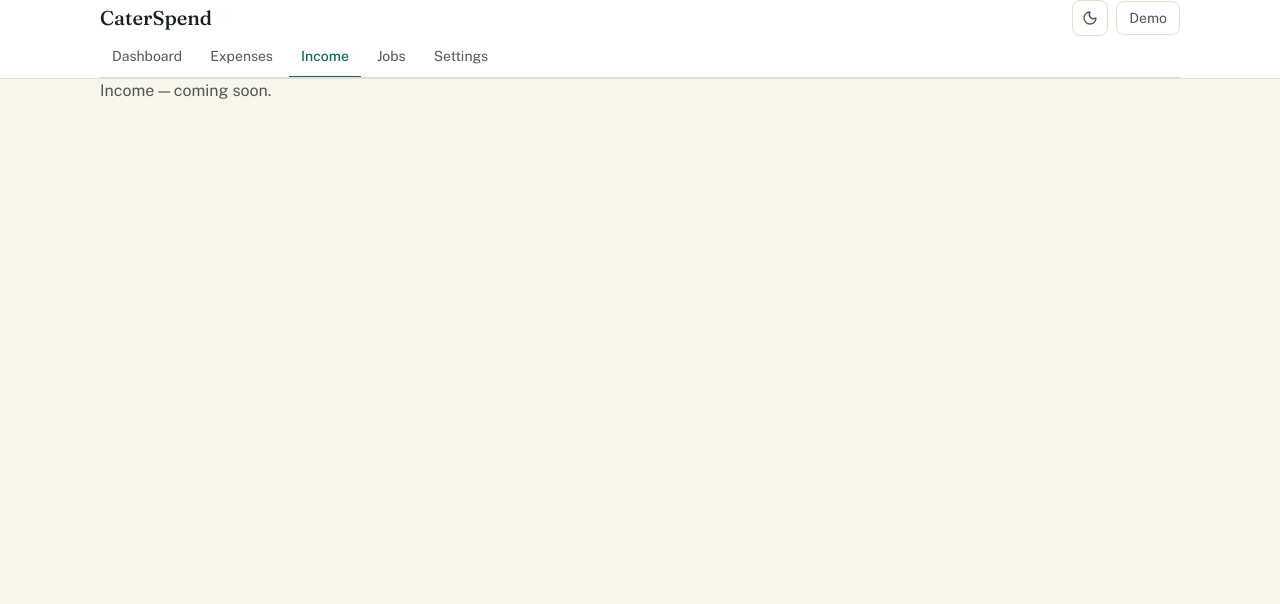
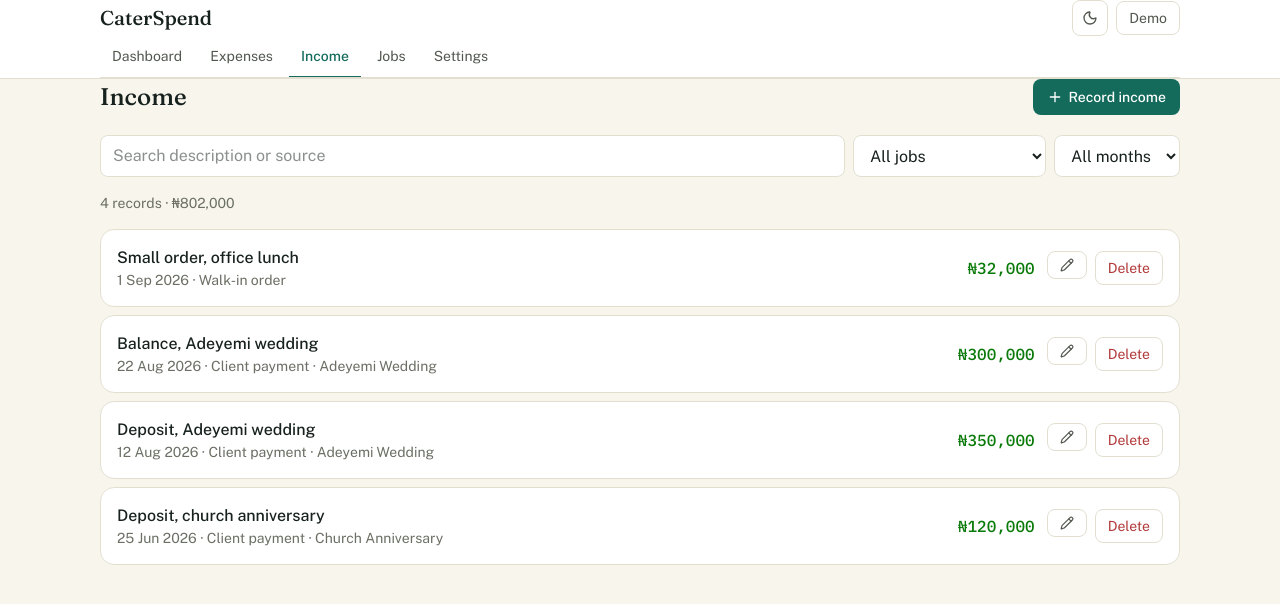
Before and after one commit to lincolndemo/CaterSpend, a Next.js app: page /income in a window 1280 px wide. Shown: the top 604 px of the page. Built offline with nearby package versions, Linux system fonts and the light colour scheme.

Commit message:
feat: income create, edit, delete, list and filters
Co-Authored-By: Claude Opus 5 <noreply@anthropic.com>

```diff
--- a/app/(app)/income/page.tsx
+++ b/app/(app)/income/page.tsx
@@ -1,3 +1,29 @@
-export default function IncomePage() {
-  return <p className="text-[var(--ink-600)]">Income — coming soon.</p>;
+import { Plus } from 'lucide-react';
+import { Dialog } from '@/components/ui/Dialog';
+import { IncomeForm } from '@/components/income/IncomeForm';
+import { IncomeList } from '@/components/income/IncomeList';
+import { loadWorkspace } from '@/lib/data';
+
+export default async function IncomePage() {
+  const { income, jobs } = await loadWorkspace();
+
+  return (
+    <div className="grid gap-5">
+      <div className="flex items-center justify-between">
+        <h1 className="font-[family-name:var(--font-display)] text-2xl">Income</h1>
+        <Dialog
+          title="Record income"
+          trigger={
+            <button className="flex items-center gap-1.5 rounded-lg bg-[var(--accent)] px-3.5 py-2 text-sm font-medium text-white">
+              <Plus size={16} /> Record income
+            </button>
+          }
+        >
+          <IncomeForm mode="create" jobs={jobs} />
+        </Dialog>
+      </div>
+
+      <IncomeList income={income} jobs={jobs} />
+    </div>
+  );
 }
--- /dev/null
+++ b/app/actions/income.ts
@@ -0,0 +1,56 @@
+'use server';
+
+import { revalidatePath } from 'next/cache';
+import { parseIncomeForm, type ActionState } from '@/lib/validation';
+import { DEMO_USER_ID, demoId, store, touch } from '@/lib/demo-store';
+import type { Income } from '@/lib/types';
+
+function refresh() {
+  revalidatePath('/');
+  revalidatePath('/income');
+  revalidatePath('/jobs');
+}
+
+export async function createIncome(_prev: ActionState, fd: FormData): Promise<ActionState> {
+  const parsed = parseIncomeForm(fd);
+  if (!parsed.ok) return { ok: false, error: parsed.error };
+
+  const now = touch();
+  const income: Income = {
+    id: demoId('inc'),
+    user_id: DEMO_USER_ID,
+    ...parsed.value,
+    created_at: now,
+    updated_at: now,
+  };
+  store.income.push(income);
+
+  refresh();
+  return { ok: true };
+}
+
+export async function updateIncome(_prev: ActionState, fd: FormData): Promise<ActionState> {
+  const id = String(fd.get('id') ?? '');
+  if (!id) return { ok: false, error: 'Could not save that income. Try again.' };
+
+  const parsed = parseIncomeForm(fd);
+  if (!parsed.ok) return { ok: false, error: parsed.error };
+
+  const existing = store.income.find((i) => i.id === id);
+  if (!existing) return { ok: false, error: 'Could not save that income. Try again.' };
+
+  Object.assign(existing, parsed.value, { updated_at: touch() });
+
+  refresh();
+  return { ok: true };
+}
+
+export async function deleteIncome(fd: FormData): Promise<void> {
+  const id = String(fd.get('id') ?? '');
+  if (!id) return;
+
+  const index = store.income.findIndex((i) => i.id === id);
+  if (index !== -1) store.income.splice(index, 1);
+
+  refresh();
+}
--- /dev/null
+++ b/components/income/IncomeForm.tsx
@@ -0,0 +1,86 @@
+'use client';
+
+import { useActionState, useEffect } from 'react';
+import { toast } from 'sonner';
+import { closeDialog } from '@/components/ui/Dialog';
+import { Field, inputClass } from '@/components/ui/Field';
+import { SubmitButton } from '@/components/ui/SubmitButton';
+import { createIncome, updateIncome } from '@/app/actions/income';
+import { IDLE_STATE } from '@/lib/validation';
+import { todayISO } from '@/lib/dates';
+import { PAYMENT_METHODS, type Income, type Job } from '@/lib/types';
+
+type Props = {
+  mode: 'create' | 'edit';
+  jobs: Job[];
+  income?: Income;
+};
+
+export function IncomeForm({ mode, jobs, income }: Props) {
+  const action = mode === 'create' ? createIncome : updateIncome;
+  const [state, formAction] = useActionState(action, IDLE_STATE);
+
+  useEffect(() => {
+    if (state.ok) {
+      toast.success(mode === 'create' ? 'Income recorded.' : 'Income updated.');
+      closeDialog();
+    }
+  }, [state, mode]);
+
+  return (
+    <form action={formAction} className="grid gap-4">
+      {income && <input type="hidden" name="id" value={income.id} />}
+
+      <Field label="Date">
+        <input type="date" name="date" required defaultValue={income?.date ?? todayISO()} className={inputClass} />
+      </Field>
+
+      <Field label="Amount (₦)">
+        <input
+          name="amount"
+          inputMode="decimal"
+          required
+          defaultValue={income?.amount ?? ''}
+          placeholder="400000"
+          className={`${inputClass} num`}
+        />
+      </Field>
+
+      <Field label="Description">
+        <input name="description" required defaultValue={income?.description ?? ''} className={inputClass} />
+      </Field>
+
+      <Field label="Job (optional)">
+        <select name="job_id" defaultValue={income?.job_id ?? ''} className={inputClass}>
+          <option value="">No job</option>
+          {jobs.map((j) => (
+            <option key={j.id} value={j.id}>
+              {j.name}
+            </option>
+          ))}
+        </select>
+      </Field>
+
+      <Field label="Received via (optional)">
+        <select name="source" defaultValue={income?.source ?? ''} className={inputClass}>
+          <option value="">Not recorded</option>
+          {PAYMENT_METHODS.map((m) => (
+            <option key={m} value={m}>
+              {m}
+            </option>
+          ))}
+        </select>
+      </Field>
+
+      {state.error && (
+        <p role="alert" className="text-sm text-[var(--critical)]">
+          {state.error}
+        </p>
+      )}
+
+      <div className="flex justify-end">
+        <SubmitButton>{mode === 'create' ? 'Record income' : 'Save changes'}</SubmitButton>
+      </div>
+    </form>
+  );
+}
--- /dev/null
+++ b/components/income/IncomeList.tsx
@@ -0,0 +1,111 @@
+'use client';
+
+import { useMemo, useState } from 'react';
+import { Pencil } from 'lucide-react';
+import { Dialog } from '@/components/ui/Dialog';
+import { ConfirmButton } from '@/components/ui/ConfirmButton';
+import { EmptyState } from '@/components/ui/EmptyState';
+import { inputClass } from '@/components/ui/Field';
+import { IncomeForm } from './IncomeForm';
+import { deleteIncome } from '@/app/actions/income';
+import { filterIncome, type IncomeFilter } from '@/lib/filters';
+import { formatDateShort, formatMonthOptions } from '@/lib/dates';
+import { formatNaira } from '@/lib/money';
+import { sumAmounts } from '@/lib/totals';
+import type { Income, Job } from '@/lib/types';
+
+export function IncomeList({ income, jobs }: { income: Income[]; jobs: Job[] }) {
+  const [filter, setFilter] = useState<IncomeFilter>({ search: '', jobId: 'all', month: 'all' });
+
+  const jobById = useMemo(() => new Map(jobs.map((j) => [j.id, j])), [jobs]);
+  const months = useMemo(() => formatMonthOptions(income.map((i) => i.date)), [income]);
+  const rows = useMemo(() => filterIncome(income, filter), [income, filter]);
+
+  return (
+    <section className="grid gap-4">
+      <div className="grid gap-2 sm:grid-cols-[1fr_auto_auto]">
+        <input
+          value={filter.search}
+          onChange={(e) => setFilter({ ...filter, search: e.target.value })}
+          placeholder="Search description or source"
+          className={inputClass}
+        />
+        <select
+          value={filter.jobId}
+          onChange={(e) => setFilter({ ...filter, jobId: e.target.value })}
+          className={inputClass}
+        >
+          <option value="all">All jobs</option>
+          <option value="none">No job</option>
+          {jobs.map((j) => (
+            <option key={j.id} value={j.id}>
+              {j.name}
+            </option>
+          ))}
+        </select>
+        <select
+          value={filter.month}
+          onChange={(e) => setFilter({ ...filter, month: e.target.value })}
+          className={inputClass}
+        >
+          <option value="all">All months</option>
+          {months.map((m) => (
+            <option key={m.key} value={m.key}>
+              {m.label}
+            </option>
+          ))}
+        </select>
+      </div>
+
+      <p className="text-sm text-[var(--ink-mute)]">
+        {rows.length} {rows.length === 1 ? 'record' : 'records'} · {formatNaira(sumAmounts(rows))}
+      </p>
+
+      {rows.length === 0 ? (
+        <EmptyState
+          title="No income match"
+          body="Change the filters, or record your first payment with the button above."
+        />
+      ) : (
+        <ul className="grid gap-2">
+          {rows.map((i) => {
+            const job = i.job_id ? jobById.get(i.job_id) : null;
+            return (
+              <li key={i.id} className="card flex flex-wrap items-center gap-3 p-4">
+                <div className="min-w-40 flex-1">
+                  <p className="font-medium">{i.description}</p>
+                  <p className="text-sm text-[var(--ink-mute)]">
+                    {formatDateShort(i.date)}
+                    {i.source ? ` · ${i.source}` : ''}
+                    {job ? ` · ${job.name}` : ''}
+                  </p>
+                </div>
+                <span className="num font-medium text-[var(--good)]">{formatNaira(i.amount)}</span>
+                <div className="flex gap-2">
+                  <Dialog
+                    title="Edit income"
+                    trigger={
+                      <button className="rounded-lg border border-[var(--line)] px-3 py-1.5 text-sm text-[var(--ink-600)]">
+                        <Pencil size={14} />
+                      </button>
+                    }
+                  >
+                    <IncomeForm mode="edit" jobs={jobs} income={i} />
+                  </Dialog>
+                  <form action={deleteIncome}>
+                    <input type="hidden" name="id" value={i.id} />
+                    <ConfirmButton
+                      message={`Delete "${i.description}" (${formatNaira(i.amount)}, ${formatDateShort(i.date)})?`}
+                    >
+                      Delete
+                    </ConfirmButton>
+                  </form>
+                </div>
+              </li>
+            );
+          })}
+        </ul>
+      )}
+    </section>
+  );
+}
```
